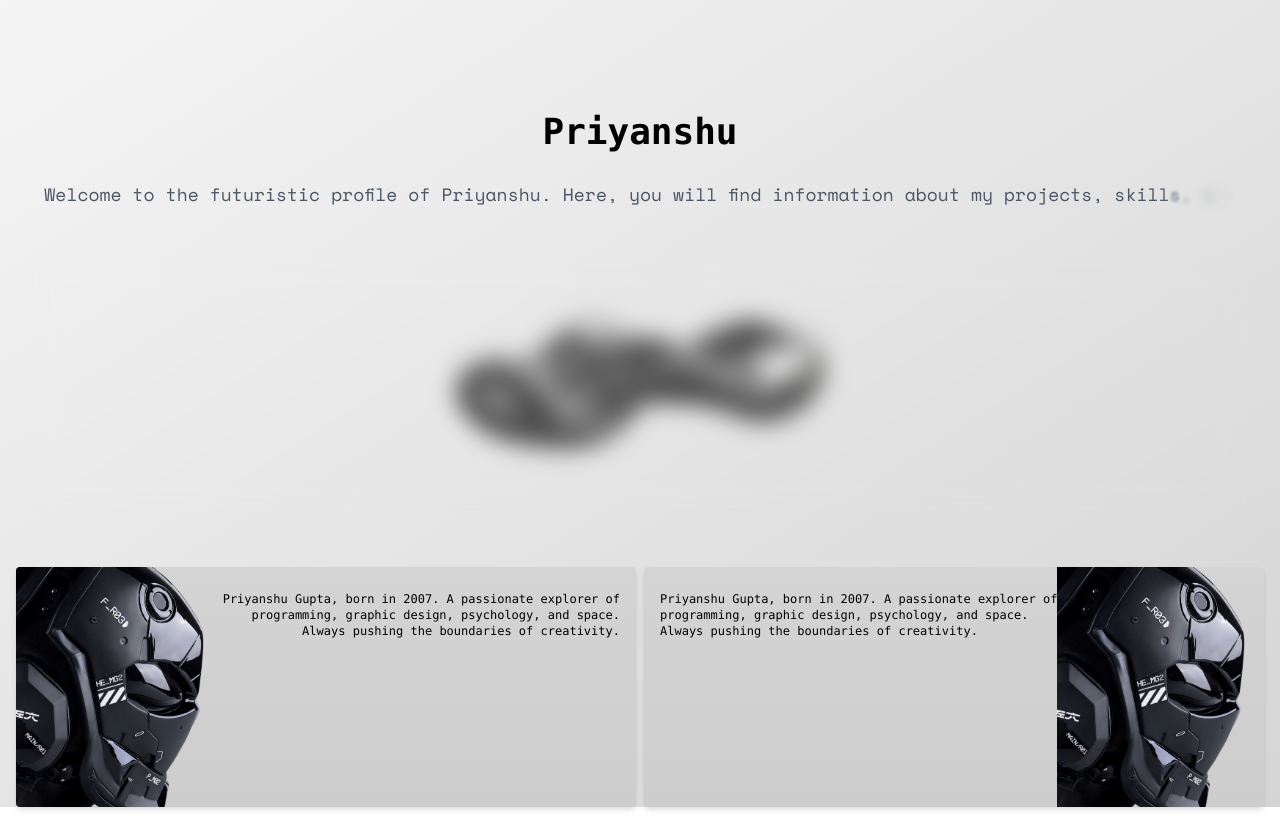
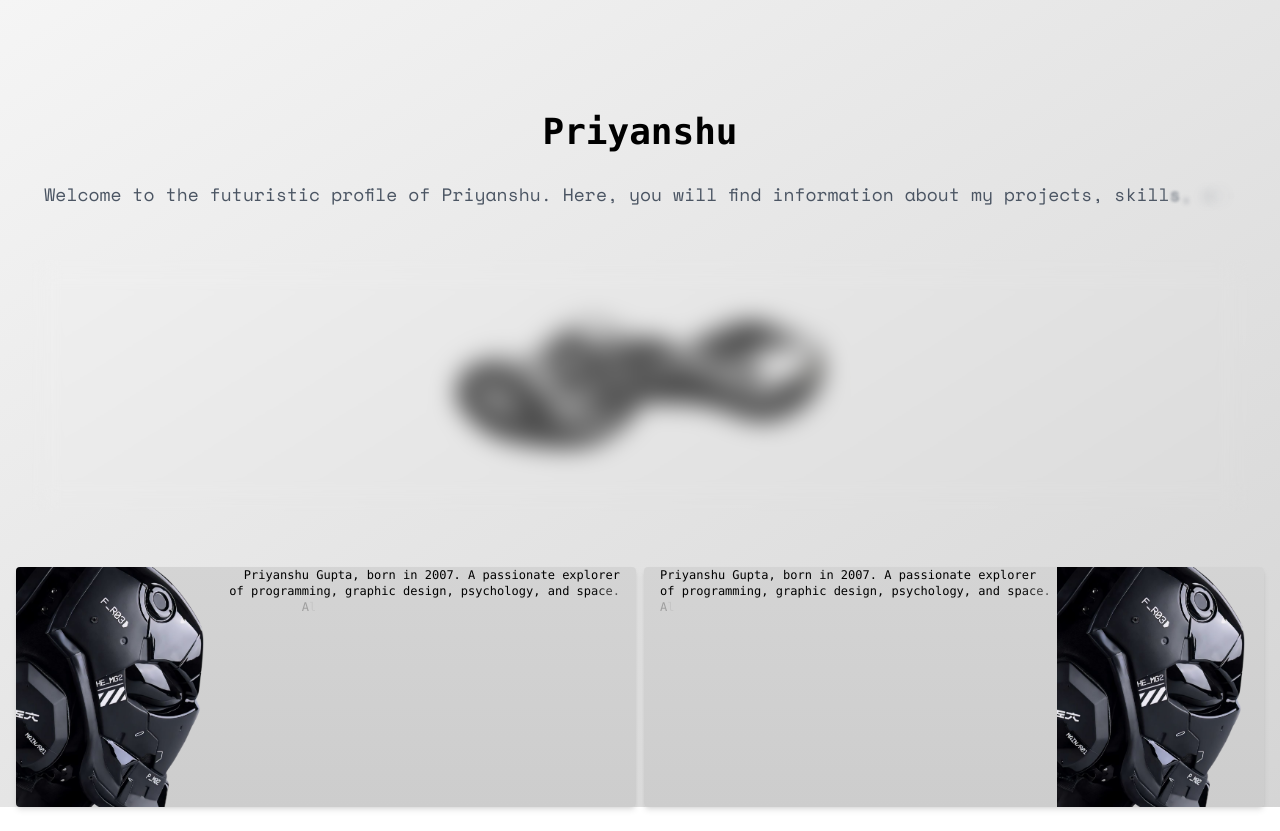
Before and after one commit to Priyansxu/Website, a Next.js app: page / in a window 1280 px wide. Built offline with nearby package versions, Linux system fonts and the light colour scheme.

Commit message:
Update index.js

```diff
--- a/pages/index.js
+++ b/pages/index.js
@@ -20,6 +20,39 @@ const letterVariants = {
     filter: "blur(0px)",
     transition: {
       duration: 0.4,
+    },
+  },
+};
+
+const letterVariantsSecondSection = {
+  hidden: { opacity: 0, y: -20, scale: 1.5 },
+  visible: {
+    opacity: 1,
+    y: 0,
+    scale: 1,
+    transition: {
+      duration: 0.4,
+    },
+  },
+};
+
+const imageVariants = {
+  hidden: { filter: "blur(10px)" },
+  visible: {
+    filter: "blur(0px)",
+    transition: {
+      duration: 2,
+    },
+  },
+};
+
+const divVariants = {
+  hidden: { opacity: 0, x: -100 },
+  visible: {
+    opacity: 1,
+    x: 0,
+    transition: {
+      duration: 2,
     },
   },
 };
@@ -66,34 +99,72 @@ export default function Page() {
         </section>
 
         <section className="flex flex-col md:flex-row my-6 mx-4 md:mx-15 gap-2">
-  <div className="max-w-md mx-auto sm:max-w-lg md:max-w-lg lg:max-w-xl xl:max-w-2xl flex bg-gradient-to-b from-neutral-300 to-[#cdcdcd] border-black rounded shadow-md overflow-hidden w-150 h-85 md:w-100 md:h-60">
-    <div className="flex-none w-1/3">
+          <motion.div
+            className="max-w-md mx-auto sm:max-w-lg md:max-w-lg lg:max-w-xl xl:max-w-2xl flex bg-gradient-to-b from-neutral-300 to-[#cdcdcd] border-black rounded shadow-md overflow-hidden w-150 h-85 md:w-100 md:h-60"
+            initial="hidden"
+            animate="visible"
+            variants={divVariants}
+          >
+            <motion.div
+              className="flex-none w-1/3"
+              initial="hidden"
+              animate="visible"
+              variants={imageVariants}
+            >
               <Image
                 src={Helmet}
                 alt="Helmet"
                 className="object-cover h-full w-full"
               />
-    </div>
-    <div className="flex-grow pr-4 text-black text-xs justify-center text-right place-items-center">
-      <p className="my-2 py-4">
-        Priyanshu Gupta, born in 2007. A passionate explorer of programming, graphic design, psychology, and space. Always pushing the boundaries of creativity.
-      </p>
-    </div>
-  </div>
-  <div className="max-w-md mx-auto sm:max-w-lg md:max-w-lg lg:max-w-xl xl:max-w-2xl flex bg-gradient-to-b from-neutral-300 to-[#cdcdcd] border-black rounded shadow-md overflow-hidden w-150 h-85 md:w-100 md:h-60">
- <div className="flex-grow pl-4 text-black text-xs justify-center text-left place-items-center">
-      <p className="my-2 py-4">
-        Priyanshu Gupta, born in 2007. A passionate explorer of programming, graphic design, psychology, and space. Always pushing the boundaries of creativity.
-      </p>
-    </div>
-    <div className="flex-none w-1/3">
+            </motion.div>
+            <motion.div
+              className="flex-grow pr-4 text-black text-xs justify-center text-right place-items-center"
+              initial="hidden"
+              animate="visible"
+              variants={paragraphVariants}
+            >
+              {"Priyanshu Gupta, born in 2007. A passionate explorer of programming, graphic design, psychology, and space. Always pushing the boundaries of creativity."
+                .split("")
+                .map((char, index) => (
+                  <motion.span key={index} variants={letterVariantsSecondSection}>
+                    {char}
+                  </motion.span>
+                ))}
+            </motion.div>
+          </motion.div>
+          <motion.div
+            className="max-w-md mx-auto sm:max-w-lg md:max-w-lg lg:max-w-xl xl:max-w-2xl flex bg-gradient-to-b from-neutral-300 to-[#cdcdcd] border-black rounded shadow-md overflow-hidden w-150 h-85 md:w-100 md:h-60"
+            initial="hidden"
+            animate="visible"
+            variants={divVariants}
+          >
+            <motion.div
+              className="flex-grow pl-4 text-black text-xs justify-center text-left place-items-center"
+              initial="hidden"
+              animate="visible"
+              variants={paragraphVariants}
+            >
+              {"Priyanshu Gupta, born in 2007. A passionate explorer of programming, graphic design, psychology, and space. Always pushing the boundaries of creativity."
+                .split("")
+                .map((char, index) => (
+                  <motion.span key={index} variants={letterVariantsSecondSection}>
+                    {char}
+                  </motion.span>
+                ))}
+            </motion.div>
+            <motion.div
+              className="flex-none w-1/3"
+              initial="hidden"
+              animate="visible"
+              variants={imageVariants}
+            >
               <Image
                 src={Helmet}
                 alt="Helmet"
                 className="object-cover h-full w-full"
               />
-    </div>
-</div>
+            </motion.div>
+          </motion.div>
         </section>
       </main>
     </div>
```
Lines whose indentation alone changed are shown as unchanged.
